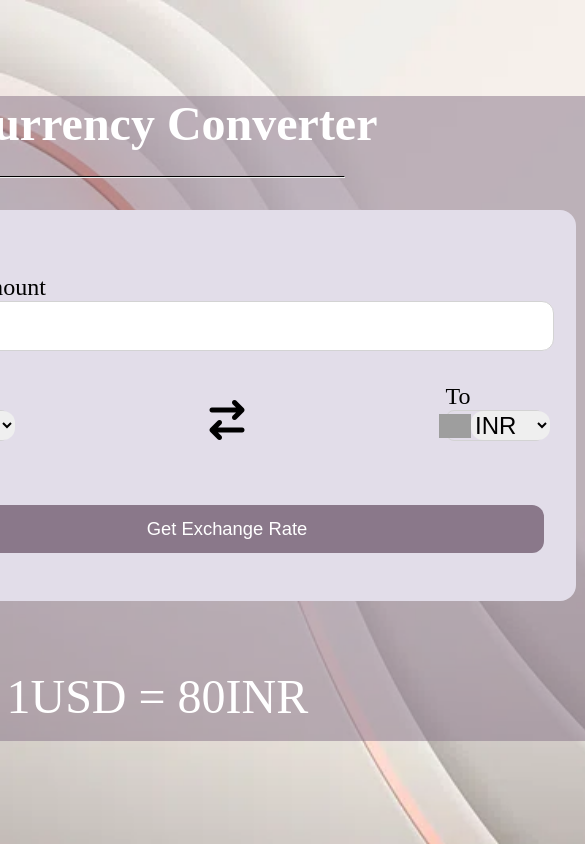
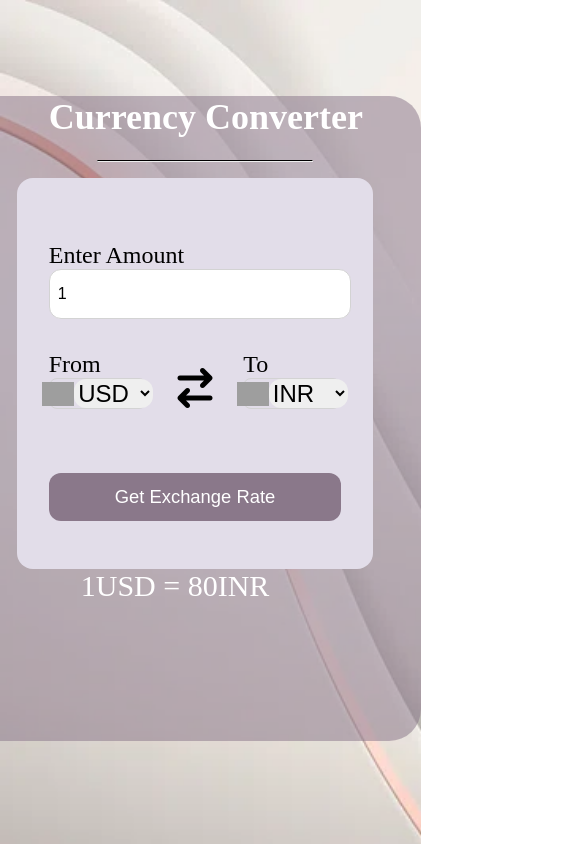
Before and after one commit to jayshreejatpr/Currency-converter, a plain HTML site: page index.html in a window 390 px wide. Shown: the top 844 px of the page, 585 px wide, since content can reach past the window. Drawn offline with Linux system fonts and the light colour scheme; no server answers; grey boxes are pictures that could not be loaded.

Commit message:
Made Responsive

```diff
--- a/style.css
+++ b/style.css
@@ -19,7 +19,7 @@
     padding: 3rem;
     border-radius: 2rem;
     min-height: 65vh;
-    width: 100vh;
+    width: 100vw;
   }
 
   .heading {
@@ -33,11 +33,10 @@
   }
 
   hr {
-    color: #fff;
-    border-top: 0.1rem solid black;
-	  width: 22rem;
-    margin-left: 11rem;
-    margin-top: 2rem;
+    border-top: 1px solid black;
+    width: 40%;
+    margin: 2rem;
+    margin-left: 12rem;
   }
 
   .container {
@@ -45,11 +44,9 @@
     background-color: #e2dde9;
     align-items: center;
     padding: 2rem;
-    margin-top: 2rem;
-    margin-left: 4rem;
     border-radius: 1rem;
     min-height: 35vh;
-    width: 75vh;
+    width: 75vw;
     font-size: 1.5rem;
   }
 
@@ -105,12 +102,10 @@
 
   .msg {
     position: fixed;
-    bottom: 5rem;
     font-size: 3rem;
     color: #fff;
     font-family: 'Amiri', serif;
     margin-left: 12rem;
-    margin-bottom: 2.5rem;
   }
 
   form button {
@@ -121,3 +116,30 @@
     font-size: 1.15rem;
     cursor: pointer;
   }
+
+  @media screen and (max-width: 600px) {
+    .container {
+      align-items: center;
+    }
+
+  .heading {
+    font-size: 36px;
+    margin-left: 2rem;
+  }
+
+  hr {
+		width: 60%;
+    margin: 1rem;
+    margin-left: 5rem;
+	}
+
+  form {
+    margin: 2rem 0 1rem 0;
+  }
+
+  .msg {
+    font-size: 30px;
+    margin-left: 4rem;
+    margin-bottom: 5rem;
+  }
+  }
```
